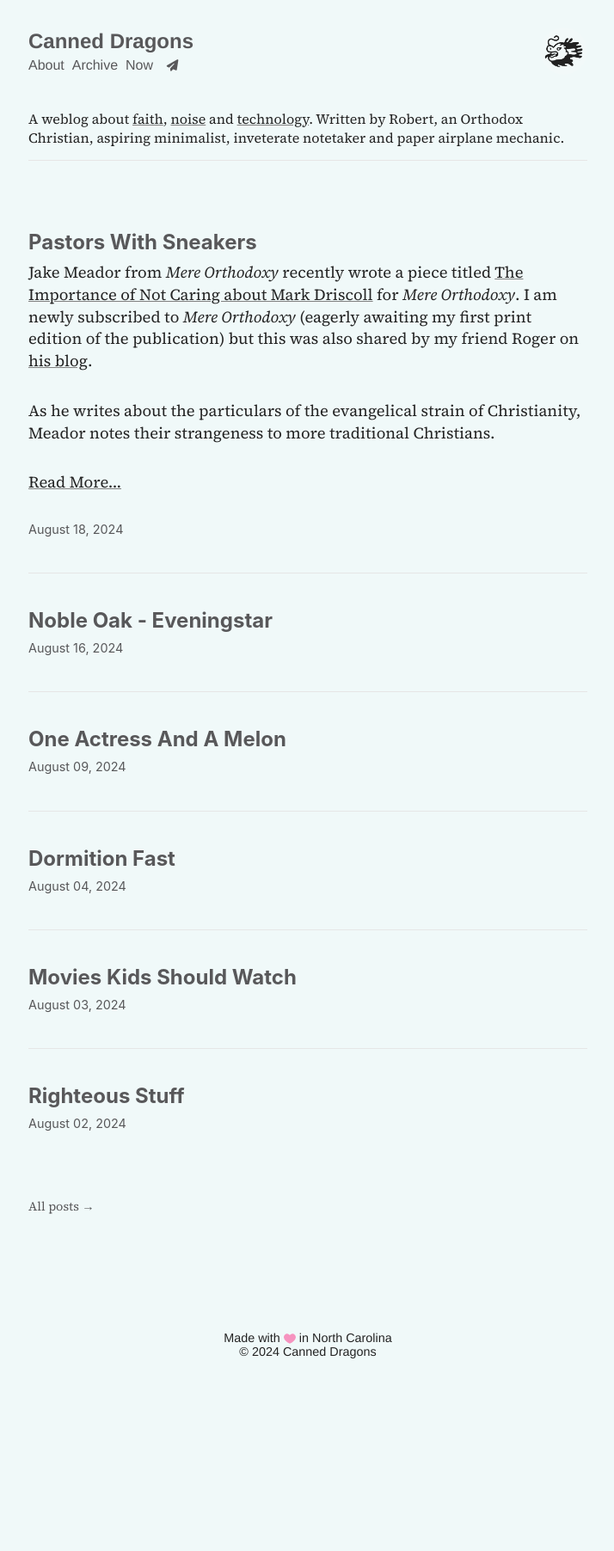
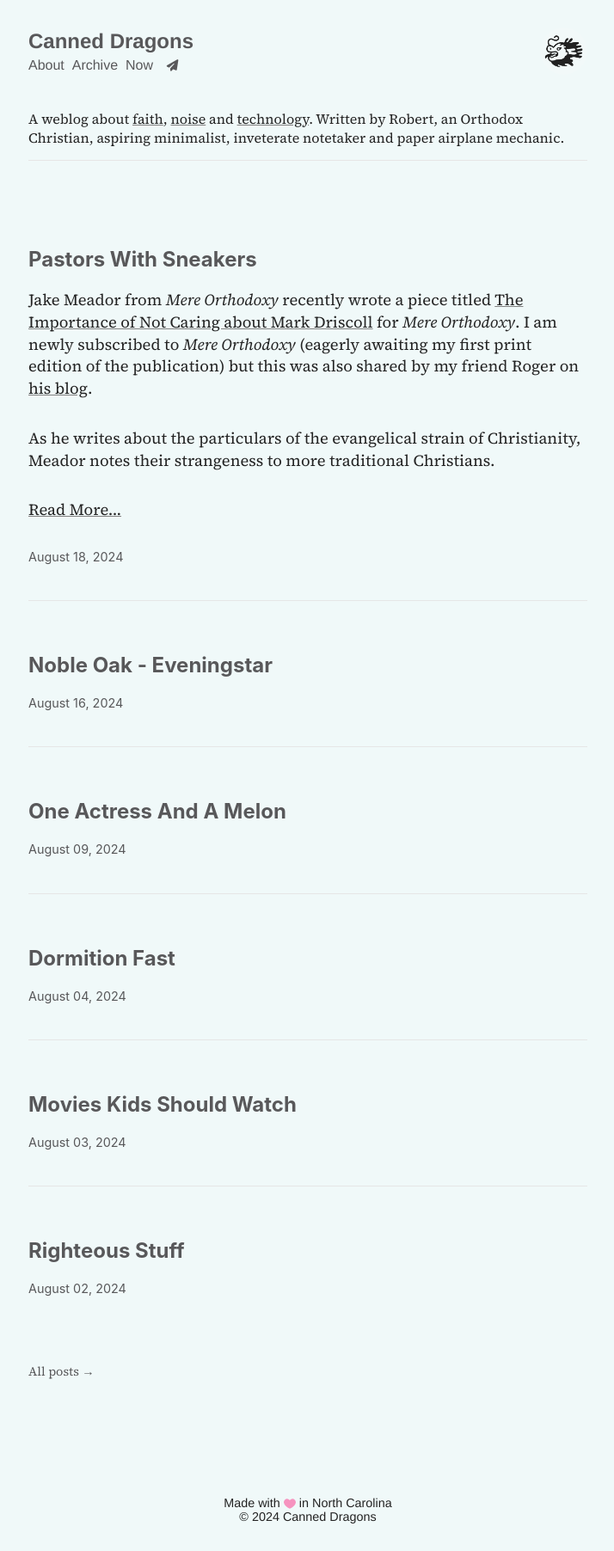
Before and after one commit to frostedechoes/canneddragons, a Jekyll site: the page built from index.md, in a window 1280 px wide. Shown: the whole page at 86% size, without its empty margins (282-996 px from the left). Built offline with Jekyll 4.4.1, drawn with Linux system fonts in a browser that asks for light colours; nearby versions of some CDN libraries; before the commit the page ends 1612 px from its top, so only the background shows below that.

Commit message:
changed margin for note entry title

```diff
--- a/css/main.scss
+++ b/css/main.scss
@@ -517,7 +517,7 @@ aside, .callout {
   padding: calc(1.25 * var(--line-height)) 0;
   h1 {
     font-family: $heading-typeface;
-    margin: 0;
+    margin: 20px 0;
   }
   h2 {
     font-family: $heading-typeface;
```
